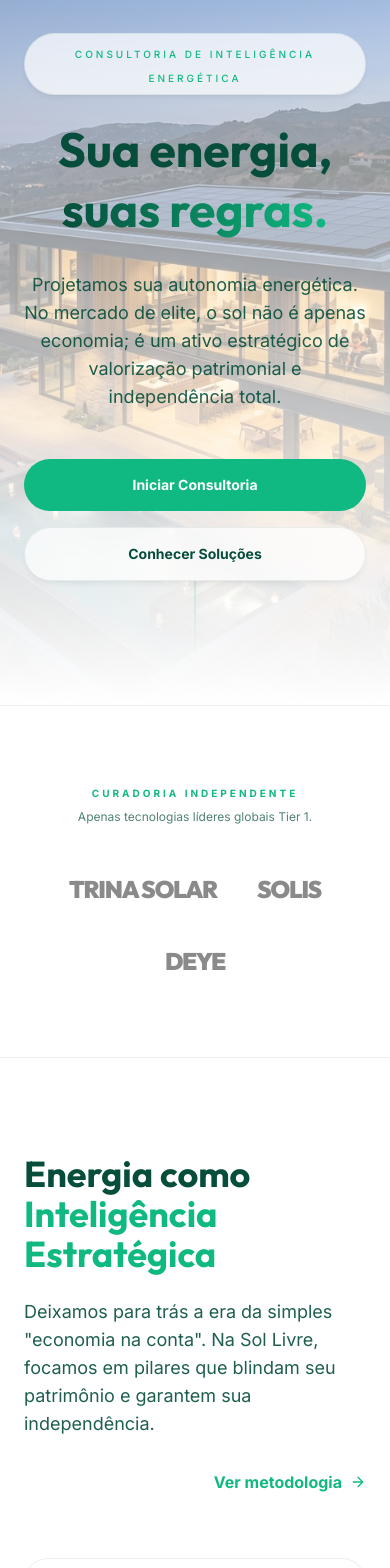
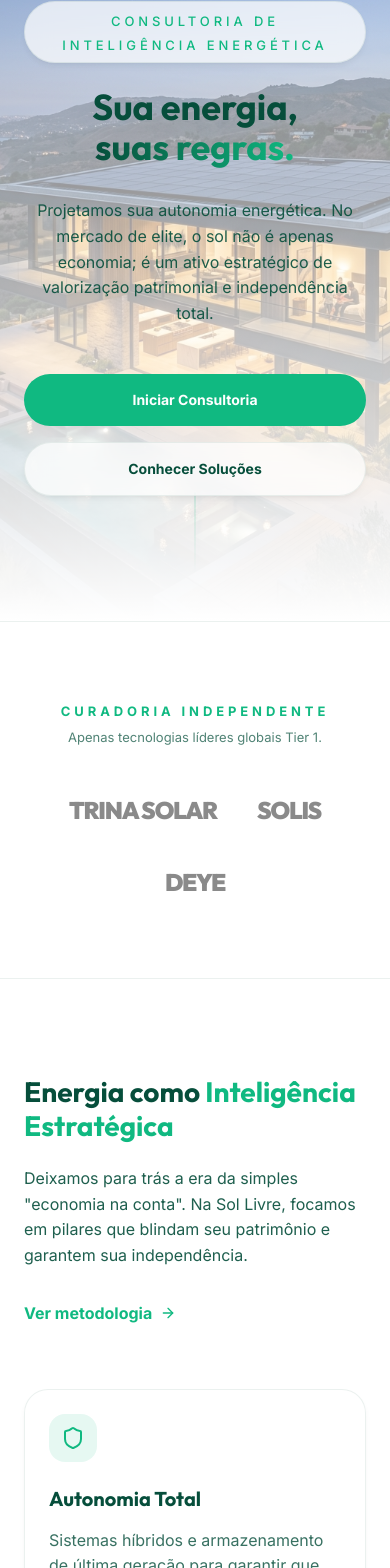
Before and after one commit to WizardCoderDevs/Sol-Livre, a Next.js app: page / in a window 390 px wide. Shown: the part 139-1707 px from the top of the page. Built offline with nearby package versions, Linux system fonts and the light colour scheme.

Commit message:
feat: implement core layout components, global styles, and landing page sections for SolLivre

```diff
--- a/src/app/globals.css
+++ b/src/app/globals.css
@@ -6,6 +6,13 @@
   --accent: #10b981;
   --surface: #f0fdf4;
   --surface-border: rgba(6, 78, 59, 0.08);
+
+  /* Fluid Typography Variables */
+  --font-fluid-h1: clamp(2.25rem, 8vw, 5rem);
+  --font-fluid-h2: clamp(1.75rem, 5vw, 3.5rem);
+  --font-fluid-h3: clamp(1.25rem, 3vw, 2.25rem);
+  --font-fluid-body: clamp(1rem, 1.1vw, 1.125rem);
+  --font-fluid-small: clamp(0.8125rem, 0.7vw, 0.875rem);
 }
 
 @theme inline {
@@ -17,6 +24,13 @@
 
   --font-sans: 'Inter', system-ui, sans-serif;
   --font-display: 'Outfit', system-ui, sans-serif;
+
+  /* Extending theme with fluid sizes */
+  --font-size-fluid-h1: var(--font-fluid-h1);
+  --font-size-fluid-h2: var(--font-fluid-h2);
+  --font-size-fluid-h3: var(--font-fluid-h3);
+  --font-size-fluid-body: var(--font-fluid-body);
+  --font-size-fluid-small: var(--font-fluid-small);
 }
 
 body {
@@ -52,6 +66,13 @@ body {
   -webkit-text-fill-color: transparent;
 }
 
+/* Typography Utilities */
+.text-fluid-h1 { font-size: var(--font-fluid-h1); line-height: 1.1; }
+.text-fluid-h2 { font-size: var(--font-fluid-h2); line-height: 1.2; }
+.text-fluid-h3 { font-size: var(--font-fluid-h3); line-height: 1.3; }
+.text-fluid-body { font-size: var(--font-fluid-body); line-height: 1.6; }
+.text-fluid-small { font-size: var(--font-fluid-small); line-height: 1.4; }
+
 /* Hide scrollbar but allow functional scrolling */
 .no-scrollbar::-webkit-scrollbar {
   display: none;
--- a/src/components/layout/Navbar.tsx
+++ b/src/components/layout/Navbar.tsx
@@ -45,7 +45,7 @@ export const Navbar = () => {
         <motion.div
           initial={{ opacity: 0, y: -20 }}
           animate={{ opacity: 1, y: 0 }}
-          className="mt-4 flex flex-col gap-4 p-8 glass rounded-3xl md:hidden"
+          className="mt-4 flex flex-col gap-6 p-8 glass rounded-3xl md:hidden shadow-2xl"
         >
           <NavLink href="#solutions" onClick={() => setIsOpen(false)}>Soluções</NavLink>
           <NavLink href="#roi" onClick={() => setIsOpen(false)}>ROI e Ativos</NavLink>
--- a/src/components/sections/Hero.tsx
+++ b/src/components/sections/Hero.tsx
@@ -2,11 +2,12 @@
 
 import { motion } from 'framer-motion'
 import Image from 'next/image'
+import Link from 'next/link'
 import heroImg from '../../app/hero.png'
 
 export const Hero = () => {
   return (
-    <section className="relative min-h-screen w-full flex items-center justify-center pt-32 pb-20 overflow-hidden">
+    <section className="relative min-h-[90vh] md:min-h-screen w-full flex items-center justify-center pt-24 md:pt-32 pb-20 overflow-hidden">
       {/* Background Image with Overlay */}
       <div className="absolute inset-0 z-0">
         <Image
@@ -27,7 +28,7 @@ export const Hero = () => {
            transition={{ duration: 0.8, ease: "easeOut" }}
            className="mb-6 inline-block glass px-4 py-1.5 rounded-full"
         >
-          <span className="text-[10px] uppercase tracking-[0.3em] font-medium text-accent">
+          <span className="text-fluid-small uppercase tracking-[0.3em] font-medium text-accent">
             Consultoria de Inteligência Energética
           </span>
         </motion.div>
@@ -36,7 +37,7 @@ export const Hero = () => {
           initial={{ opacity: 0, y: 40 }}
           animate={{ opacity: 1, y: 0 }}
           transition={{ duration: 0.8, delay: 0.2, ease: "easeOut" }}
-          className="font-display text-5xl md:text-8xl font-bold leading-tight mb-8"
+          className="font-display text-fluid-h1 font-bold leading-tight mb-8"
         >
           Sua energia, <br />
           <span className="text-gradient">suas regras.</span>
@@ -46,7 +47,7 @@ export const Hero = () => {
           initial={{ opacity: 0 }}
           animate={{ opacity: 1 }}
           transition={{ duration: 1, delay: 0.6 }}
-          className="mx-auto max-w-2xl text-lg md:text-xl text-foreground/90 mb-12"
+          className="mx-auto max-w-2xl text-fluid-body text-foreground/90 mb-12"
         >
           Projetamos sua autonomia energética. No mercado de elite, o sol não é apenas economia; é um ativo estratégico de valorização patrimonial e independência total.
         </motion.p>
@@ -57,12 +58,12 @@ export const Hero = () => {
           transition={{ duration: 0.5, delay: 0.8 }}
           className="flex flex-col md:flex-row gap-4 justify-center"
         >
-          <button className="rounded-full bg-accent px-10 py-4 text-sm font-bold text-background transition-all hover:shadow-[0_0_30px_rgba(255,215,0,0.3)] hover:scale-105 active:scale-95">
+          <Link href="/#cta" className="rounded-full bg-accent px-10 py-4 text-sm font-bold text-background transition-all hover:shadow-[0_0_30px_rgba(255,215,0,0.3)] hover:scale-105 active:scale-95">
             Iniciar Consultoria
-          </button>
-          <button className="rounded-full glass px-10 py-4 text-sm font-bold text-foreground transition-all hover:bg-white/10">
+          </Link>
+          <Link href="/#solutions" className="rounded-full glass px-10 py-4 text-sm font-bold text-foreground transition-all hover:bg-white/10">
             Conhecer Soluções
-          </button>
+          </Link>
         </motion.div>
       </div>
 
--- a/src/components/sections/Solutions.tsx
+++ b/src/components/sections/Solutions.tsx
@@ -29,13 +29,13 @@ export const Solutions = () => {
     <section id="solutions" className="py-24 px-6 bg-surface/50">
       <div className="mx-auto max-w-7xl">
         <div className="text-center mb-16">
-          <h2 className="font-display text-4xl md:text-6xl font-bold mb-6">Soluções Customizadas</h2>
-          <p className="text-foreground/80 text-lg max-w-2xl mx-auto">
+          <h2 className="font-display text-fluid-h2 font-bold mb-6">Soluções Customizadas</h2>
+          <p className="text-foreground/80 text-fluid-body max-w-2xl mx-auto">
             Abordagens específicas para necessidades de alta complexidade técnica e financeira.
           </p>
         </div>
 
-        <div className="grid grid-cols-1 md:grid-cols-3 gap-6">
+        <div className="grid grid-cols-1 sm:grid-cols-2 lg:grid-cols-3 gap-6">
           {solutions.map((sol, idx) => (
             <motion.div
               key={idx}
@@ -43,7 +43,7 @@ export const Solutions = () => {
               whileInView={{ opacity: 1, scale: 1 }}
               viewport={{ once: true }}
               transition={{ delay: idx * 0.1 }}
-              className="relative aspect-[4/5] overflow-hidden rounded-3xl group"
+              className="relative aspect-square lg:aspect-[4/5] overflow-hidden rounded-3xl group shadow-sm"
             >
               <Image
                 src={sol.image}
@@ -51,15 +51,18 @@ export const Solutions = () => {
                 fill
                 className="absolute inset-0 w-full h-full object-cover transition-transform duration-700 group-hover:scale-110 opacity-40 group-hover:opacity-60"
               />
-              <div className="absolute inset-0 bg-gradient-to-t from-white via-white/40 to-transparent" />
+              <div className="absolute inset-0 bg-gradient-to-b from-white via-white/40 to-transparent" />
 
-              <div className="absolute bottom-0 p-8 w-full">
-                <span className="text-accent text-[10px] uppercase tracking-[0.2em] font-bold block mb-2">{sol.focus}</span>
-                <h3 className="font-display text-3xl font-bold mb-4">{sol.title}</h3>
-                <p className="text-foreground/85 text-sm leading-relaxed mb-6 opacity-0 group-hover:opacity-100 transition-opacity duration-300">
+              <div className="absolute top-0 p-6 lg:p-8 w-full">
+                <span className="text-accent text-fluid-small uppercase tracking-[0.2em] font-bold block mb-2">{sol.focus}</span>
+                <h3 className="font-display text-fluid-h3 font-bold mb-4">{sol.title}</h3>
+                <p className="text-foreground/85 text-fluid-body leading-relaxed mb-6 opacity-0 group-hover:opacity-100 transition-opacity duration-300">
                   {sol.description}
                 </p>
-                <button className="text-foreground text-xs font-bold border-b border-accent pb-1 transition-colors hover:text-accent">Saber mais</button>
+              </div>
+
+              <div className="absolute bottom-0 p-6 lg:p-8 w-full">
+                <button className="text-foreground text-fluid-small font-bold border-b border-accent pb-1 transition-colors hover:text-accent">Saber mais</button>
               </div>
             </motion.div>
           ))}
--- a/src/components/sections/Trust.tsx
+++ b/src/components/sections/Trust.tsx
@@ -8,8 +8,8 @@ export const Trust = () => {
       <div className="mx-auto max-w-7xl px-6">
         <div className="flex flex-col md:flex-row items-center justify-between gap-12">
           <div className="md:max-w-xs text-center md:text-left">
-            <h3 className="text-[10px] uppercase font-bold tracking-[0.3em] text-accent mb-2">Curadoria Independente</h3>
-            <p className="text-foreground/70 text-xs">Apenas tecnologias líderes globais Tier 1.</p>
+            <h3 className="text-fluid-small uppercase font-bold tracking-[0.3em] text-accent mb-2">Curadoria Independente</h3>
+            <p className="text-foreground/70 text-fluid-small">Apenas tecnologias líderes globais Tier 1.</p>
           </div>
 
           <div className="flex flex-wrap justify-center gap-10 md:gap-20 opacity-60 grayscale hover:grayscale-0 transition-all duration-500">
--- a/src/components/sections/ValueProps.tsx
+++ b/src/components/sections/ValueProps.tsx
@@ -25,12 +25,12 @@ export const ValueProps = () => {
   return (
     <section id="roi" className="py-24 px-6 bg-background">
       <div className="mx-auto max-w-7xl">
-        <div className="flex flex-col md:flex-row justify-between items-end mb-16 gap-8">
+        <div className="flex flex-col md:flex-row justify-between items-start md:items-end mb-16 gap-8">
           <div className="max-w-2xl">
-            <h2 className="font-display text-4xl md:text-5xl font-bold mb-6">
+            <h2 className="font-display text-fluid-h2 font-bold mb-6">
               Energia como <span className="text-accent">Inteligência Estratégica</span>
             </h2>
-            <p className="text-foreground/90 text-lg">
+            <p className="text-foreground/90 text-fluid-body">
               Deixamos para trás a era da simples &quot;economia na conta&quot;. Na Sol Livre, focamos em pilares que blindam seu patrimônio e garantem sua independência.
             </p>
           </div>
@@ -39,7 +39,7 @@ export const ValueProps = () => {
           </button>
         </div>
 
-        <div className="grid grid-cols-1 md:grid-cols-3 gap-8">
+        <div className="grid grid-cols-1 sm:grid-cols-2 lg:grid-cols-3 gap-8">
           {features.map((feature, idx) => (
             <motion.div
               key={idx}
@@ -47,13 +47,13 @@ export const ValueProps = () => {
               whileInView={{ opacity: 1, y: 0 }}
               viewport={{ once: true }}
               transition={{ delay: idx * 0.2 }}
-              className="p-8 glass rounded-3xl group hover:border-accent/30 transition-colors"
+              className="p-6 md:p-8 glass rounded-3xl group hover:border-accent/30 transition-colors shadow-sm"
             >
               <div className="w-12 h-12 rounded-2xl bg-accent/10 flex items-center justify-center mb-6 group-hover:bg-accent group-hover:text-background transition-colors text-accent">
                 <feature.icon className="w-6 h-6" />
               </div>
-              <h3 className="font-display text-2xl font-bold mb-4">{feature.title}</h3>
-              <p className="text-foreground/80 leading-relaxed">
+              <h3 className="font-display text-fluid-h3 font-bold mb-4">{feature.title}</h3>
+              <p className="text-foreground/80 text-fluid-body leading-relaxed">
                 {feature.description}
               </p>
             </motion.div>
```
Also changed, not shown: src/components/sections/CTA.tsx (+15 -15 lines).
